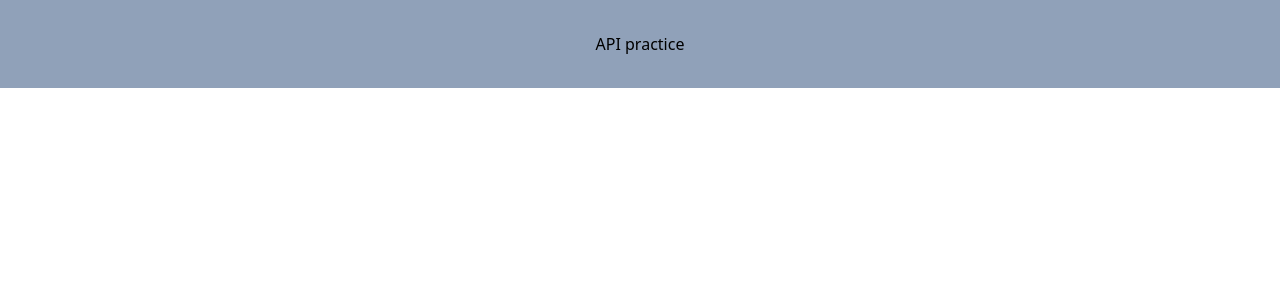
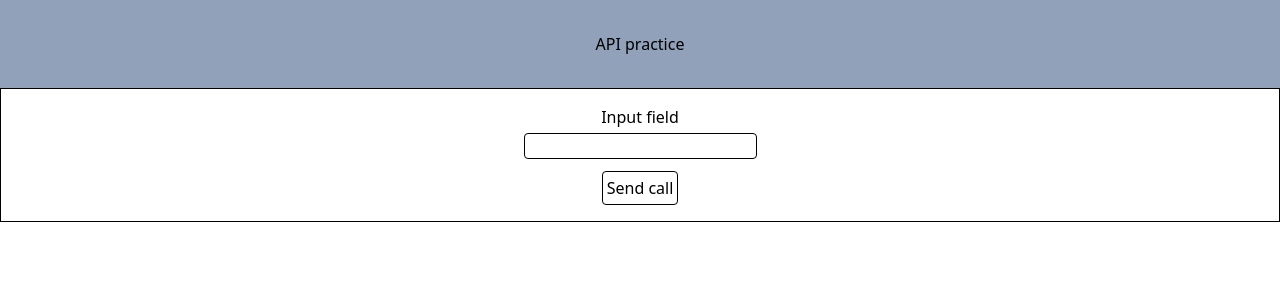
Before and after one commit to ET5008/todo-hook-practice, a React (Vite) app in the folder client/: page / in a window 1280 px wide. Shown: the top 300 px of the page. Built offline with nearby package versions, Linux system fonts and the light colour scheme.

Commit message:
v0.0.1 Created basic UI. Started using and learning neovim.

```diff
--- a/client/src/App.jsx
+++ b/client/src/App.jsx
@@ -1,11 +1,18 @@
 import { useState } from 'react'
 import Nav from './layout/nav'
+import Input from './components/Input'
 
 function App() {
   const [count, setCount] = useState(0)
 
   return (
+    <>
       <Nav />
+      <main>
+        <Input />
+      </main>
+
+    </>
   )
 }
 
--- a/client/src/components/Input.jsx
+++ b/client/src/components/Input.jsx
@@ -0,0 +1,9 @@
+export default function inputField(){
+    return(
+        <form action="" className="flex flex-col items-center space-y-1 border p-4">
+            <label htmlFor="input">Input field</label>
+            <input type="text" id="input" name="input" className="border rounded" />
+            <input type="button" className="hover:cursor-pointer border rounded mt-2 p-1" value={'Send call'} />
+        </form>
+    )
+}
--- a/client/src/components/inputButton.jsx
+++ b/client/src/components/inputButton.jsx
@@ -0,0 +1,5 @@
+export default function inputButton() {
+    return(
+        <button>Add</button>
+    )
+}
```
